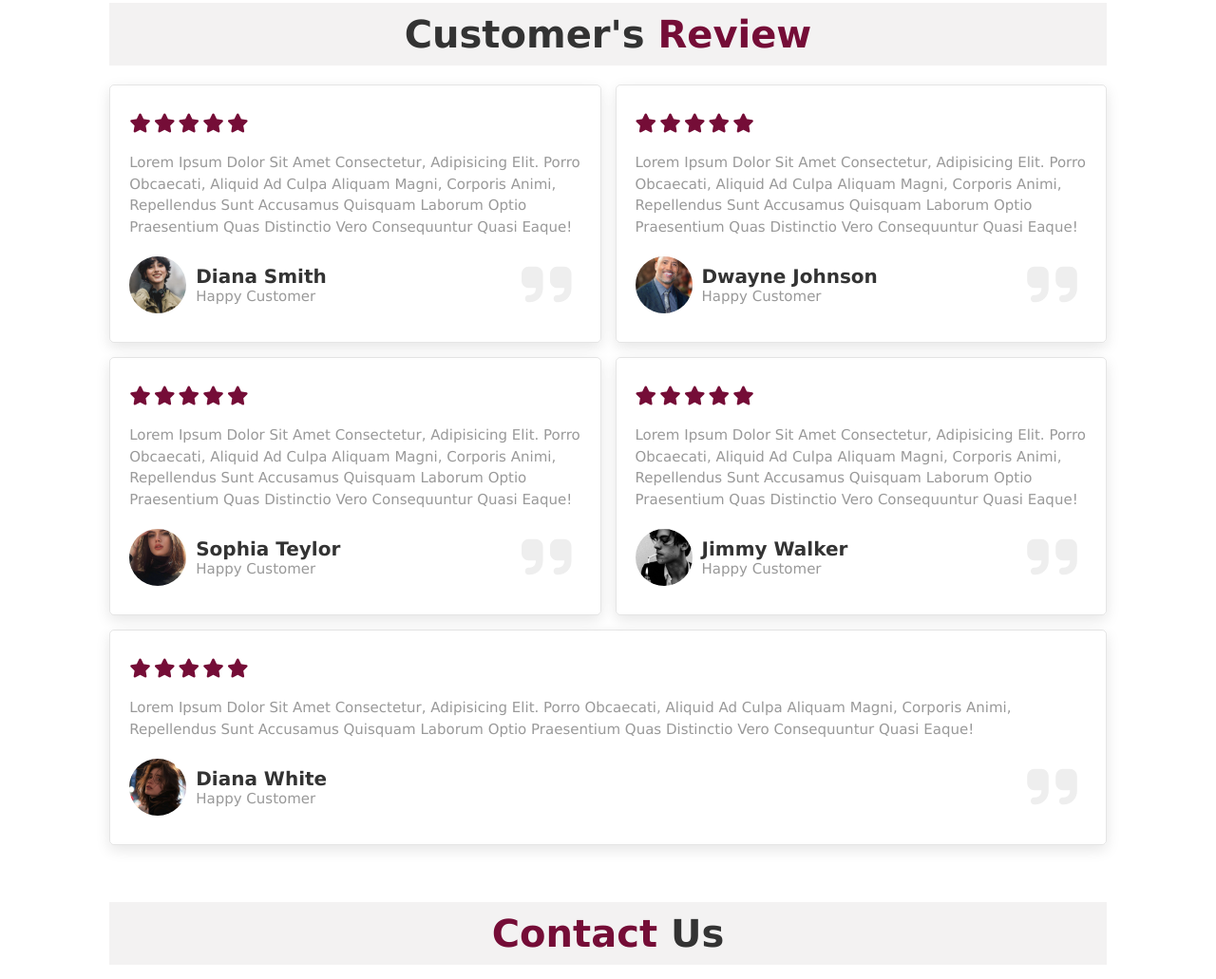
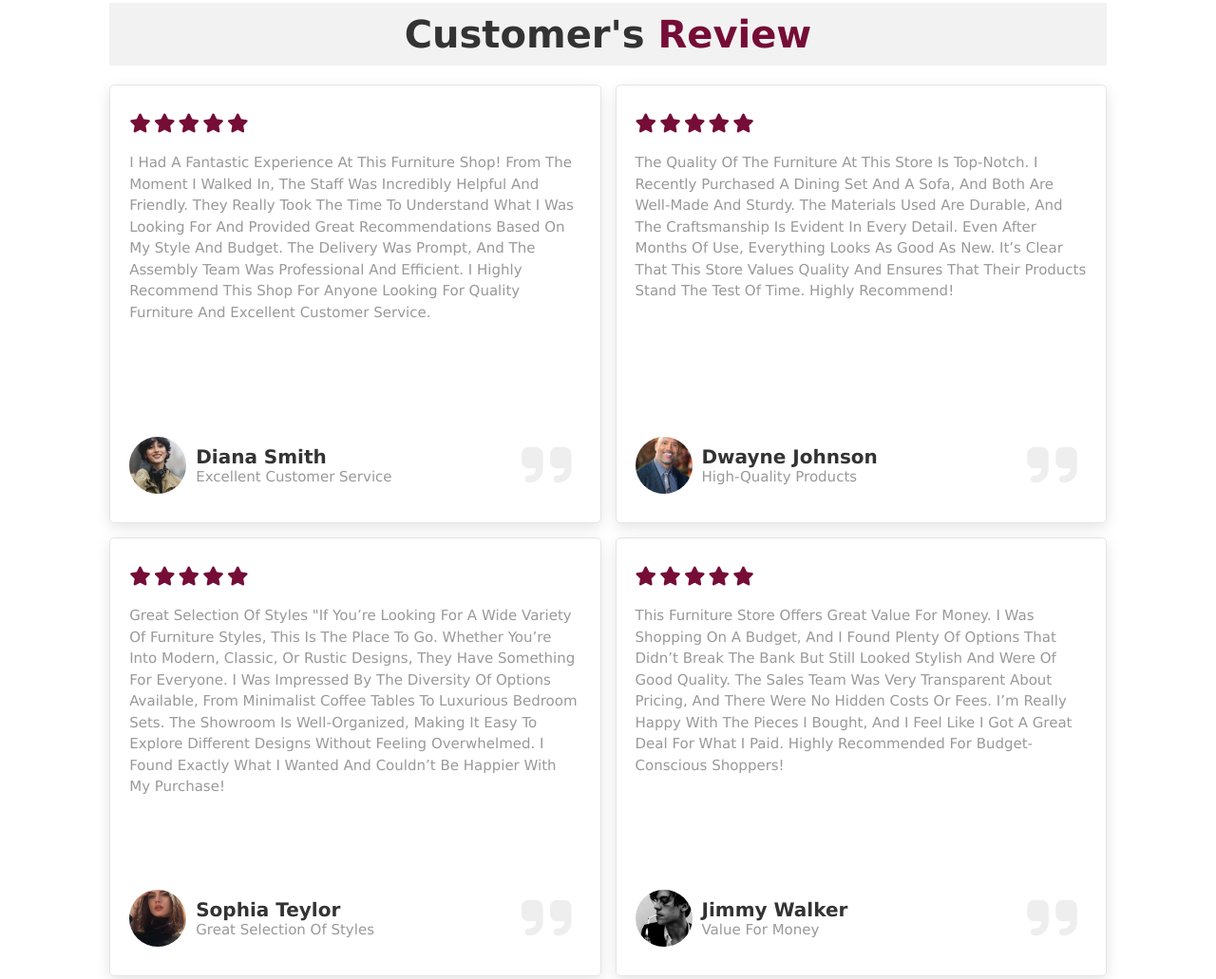
Before and after one commit to Labs-for/Lab3, a plain HTML site: page index.html in a window 1280 px wide. Shown: the part 2941-3972 px from the top of the page at 95% size. Drawn offline with Linux system fonts and the light colour scheme.

Commit message:
Add real discounts and review

```diff
--- a/index.html
+++ b/index.html
@@ -91,7 +91,7 @@
       <h1 class="heading">latest <span>products</span></h1>
       <div class="box-container">
         <div class="box">
-          <span class="discount">-10%</span>
+          <span class="discount">-32%</span>
           <div class="image">
             <img src="./img/products/lamp.webp" alt="" />
             <div class="icons">
@@ -108,7 +108,7 @@
         </div>
 
         <div class="box">
-          <span class="discount">-10%</span>
+          <span class="discount">-46%</span>
           <div class="image">
             <img src="./img/products/grey-chair.jpg" alt="" />
             <div class="icons">
@@ -125,7 +125,7 @@
         </div>
 
         <div class="box">
-          <span class="discount">-10%</span>
+          <span class="discount">-39%</span>
           <div class="image">
             <img src="./img/products/sofa.jpg" alt="" />
             <div class="icons">
@@ -142,7 +142,7 @@
         </div>
 
         <div class="box">
-          <span class="discount">-10%</span>
+          <span class="discount">-19%</span>
           <div class="image">
             <img src="./img/products/table.jpg" alt="" />
             <div class="icons">
@@ -159,7 +159,7 @@
         </div>
 
         <div class="box">
-          <span class="discount">-10%</span>
+          <span class="discount">-12%</span>
           <div class="image">
             <img src="./img/products/white-chair.jpg" alt="" />
             <div class="icons">
@@ -175,7 +175,7 @@
           </div>
         </div>
         <div class="box">
-          <span class="discount">-10%</span>
+          <span class="discount">-14%</span>
           <div class="image">
             <img src="./img/products/pexels-cottonbro-4067759.jpg" alt="" />
             <div class="icons">
@@ -192,7 +192,7 @@
         </div>
 
         <div class="box">
-          <span class="discount">-10%</span>
+          <span class="discount">-12%</span>
           <div class="image">
             <img
               src="./img/products/Next Tweedy Plain Light Natural Wilson Grande II Highback Armchair -  tweedy plain light natural.jpg"
@@ -212,7 +212,7 @@
         </div>
 
         <div class="box">
-          <span class="discount">-10%</span>
+          <span class="discount">-45%</span>
           <div class="image">
             <img
               src="./img/products/Next Soft Velvet Rust Brown Wilson II Highback Armchair -  soft velvet rust brown.jpg"
@@ -245,10 +245,13 @@
             <i class="fas fa-star"></i>
           </div>
           <p>
-            Lorem ipsum dolor sit amet consectetur, adipisicing elit. Porro
-            obcaecati, aliquid ad culpa aliquam magni, corporis animi,
-            repellendus sunt accusamus quisquam laborum optio praesentium quas
-            distinctio vero consequuntur quasi eaque!
+            I had a fantastic experience at this furniture shop! From the moment
+            I walked in, the staff was incredibly helpful and friendly. They
+            really took the time to understand what I was looking for and
+            provided great recommendations based on my style and budget. The
+            delivery was prompt, and the assembly team was professional and
+            efficient. I highly recommend this shop for anyone looking for
+            quality furniture and excellent customer service.
           </p>
           <div class="user">
             <img
@@ -257,7 +260,7 @@
             />
             <div class="user-info">
               <h3>Diana Smith</h3>
-              <span>happy customer</span>
+              <span>Excellent Customer Service</span>
             </div>
           </div>
           <span class="fas fa-quote-right"></span>
@@ -271,10 +274,13 @@
             <i class="fas fa-star"></i>
           </div>
           <p>
-            Lorem ipsum dolor sit amet consectetur, adipisicing elit. Porro
-            obcaecati, aliquid ad culpa aliquam magni, corporis animi,
-            repellendus sunt accusamus quisquam laborum optio praesentium quas
-            distinctio vero consequuntur quasi eaque!
+            The quality of the furniture at this store is top-notch. I recently
+            purchased a dining set and a sofa, and both are well-made and
+            sturdy. The materials used are durable, and the craftsmanship is
+            evident in every detail. Even after months of use, everything looks
+            as good as new. It’s clear that this store values quality and
+            ensures that their products stand the test of time. Highly
+            recommend!
           </p>
           <div class="user">
             <img
@@ -283,7 +289,7 @@
             />
             <div class="user-info">
               <h3>Dwayne Johnson</h3>
-              <span>happy customer</span>
+              <span>High-Quality Products</span>
             </div>
           </div>
           <span class="fas fa-quote-right"></span>
@@ -297,10 +303,14 @@
             <i class="fas fa-star"></i>
           </div>
           <p>
-            Lorem ipsum dolor sit amet consectetur, adipisicing elit. Porro
-            obcaecati, aliquid ad culpa aliquam magni, corporis animi,
-            repellendus sunt accusamus quisquam laborum optio praesentium quas
-            distinctio vero consequuntur quasi eaque!
+            Great Selection of Styles "If you’re looking for a wide variety of
+            furniture styles, this is the place to go. Whether you’re into
+            modern, classic, or rustic designs, they have something for
+            everyone. I was impressed by the diversity of options available,
+            from minimalist coffee tables to luxurious bedroom sets. The
+            showroom is well-organized, making it easy to explore different
+            designs without feeling overwhelmed. I found exactly what I wanted
+            and couldn’t be happier with my purchase!
           </p>
           <div class="user">
             <img
@@ -309,7 +319,7 @@
             />
             <div class="user-info">
               <h3>Sophia Teylor</h3>
-              <span>happy customer</span>
+              <span>Great Selection of Styles</span>
             </div>
           </div>
           <span class="fas fa-quote-right"></span>
@@ -323,16 +333,19 @@
             <i class="fas fa-star"></i>
           </div>
           <p>
-            Lorem ipsum dolor sit amet consectetur, adipisicing elit. Porro
-            obcaecati, aliquid ad culpa aliquam magni, corporis animi,
-            repellendus sunt accusamus quisquam laborum optio praesentium quas
-            distinctio vero consequuntur quasi eaque!
+            This furniture store offers great value for money. I was shopping on
+            a budget, and I found plenty of options that didn’t break the bank
+            but still looked stylish and were of good quality. The sales team
+            was very transparent about pricing, and there were no hidden costs
+            or fees. I’m really happy with the pieces I bought, and I feel like
+            I got a great deal for what I paid. Highly recommended for
+            budget-conscious shoppers!
           </p>
           <div class="user">
             <img src="./img/people/Fondos  - •Cole Sprouse• ♥️.jpg" alt="" />
             <div class="user-info">
               <h3>jimmy walker</h3>
-              <span>happy customer</span>
+              <span>Value for Money</span>
             </div>
           </div>
           <span class="fas fa-quote-right"></span>
@@ -346,10 +359,13 @@
             <i class="fas fa-star"></i>
           </div>
           <p>
-            Lorem ipsum dolor sit amet consectetur, adipisicing elit. Porro
-            obcaecati, aliquid ad culpa aliquam magni, corporis animi,
-            repellendus sunt accusamus quisquam laborum optio praesentium quas
-            distinctio vero consequuntur quasi eaque!
+            While the furniture itself is beautiful and well-made, I was a bit
+            disappointed with the delivery and installation process. The
+            delivery team arrived later than the scheduled time, and the
+            assembly took longer than expected. There was some confusion about
+            the placement of the furniture, and I had to move things around
+            myself afterward. Overall, I love the products, but I think the
+            delivery and installation services could be more organized.
           </p>
           <div class="user">
             <img
@@ -358,7 +374,7 @@
             />
             <div class="user-info">
               <h3>Diana White</h3>
-              <span>happy customer</span>
+              <span> Delivery and Installation Could Be Better</span>
             </div>
           </div>
           <span class="fas fa-quote-right"></span>
--- a/style.css
+++ b/style.css
@@ -277,7 +277,7 @@ header .fa-bars {
   padding: 0.7rem 1rem;
   font-size: 2rem;
   color: var(--metal);
-  background: rgba(72, 66, 51, 0.65);
+  background: rgba(182, 1, 16, 0.85);
   z-index: 1;
   border-radius: 0.5rem;
 }
@@ -370,6 +370,7 @@ header .fa-bars {
   font-size: 1.5rem;
   line-height: 1.5;
   padding-top: 2rem;
+  height: 30rem;
 }
 .review .box-container .box .user {
   display: flex;
```
